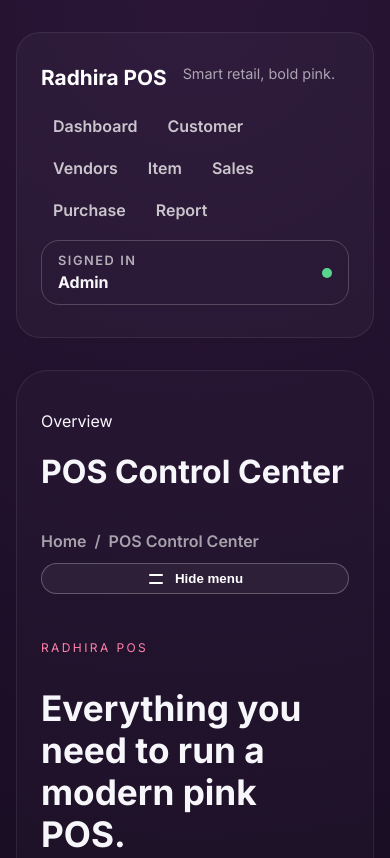
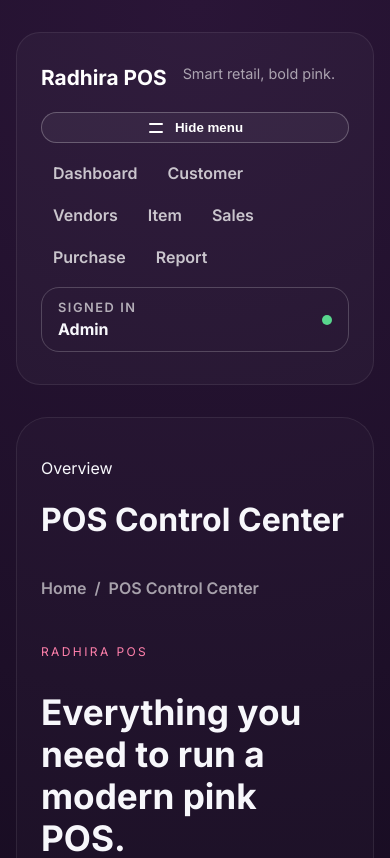
Before and after one commit to Rajeshpandey9807/Radhira_POS, an ASP.NET Core app: page / in a window 390 px wide. Shown: the top 858 px of the page. Run offline with ASP.NET Core 8, Linux system fonts and the light colour scheme; the project's own start-up code is not run, and a stand-in starts its controllers and pages; some libraries are stand-ins or nearby versions.

Commit message:
Refactor sidebar toggle and layout for better responsiveness
Co-authored-by: thgvr57mss <thgvr57mss@privaterelay.appleid.com>

```diff
--- a/src/PosApp.Web/Views/Shared/_Layout.cshtml
+++ b/src/PosApp.Web/Views/Shared/_Layout.cshtml
@@ -16,6 +16,13 @@
         <aside class="side-nav">
             <a class="brand" asp-controller="Home" asp-action="Index">Radhira POS</a>
             <p class="side-tagline">Smart retail, bold pink.</p>
+            <button type="button"
+                    class="sidebar-toggle"
+                    data-sidebar-toggle
+                    aria-pressed="false">
+                <span class="sidebar-toggle-icon" aria-hidden="true"></span>
+                <span data-sidebar-toggle-label>Hide menu</span>
+            </button>
             <nav class="nav-menu">
                 <a asp-controller="Home" asp-action="Index">Dashboard</a>
                 <a href="#">Customer</a>
@@ -40,19 +47,10 @@
                     <p class="eyebrow">Overview</p>
                     <h1>@pageTitle</h1>
                 </div>
-                <div class="top-bar-actions">
-                    <div class="breadcrumbs">
-                        <span>Home</span>
-                        <span>/</span>
-                        <span>@pageTitle</span>
-                    </div>
-                    <button type="button"
-                            class="sidebar-toggle"
-                            data-sidebar-toggle
-                            aria-pressed="false">
-                        <span class="sidebar-toggle-icon" aria-hidden="true"></span>
-                        <span data-sidebar-toggle-label>Hide menu</span>
-                    </button>
+                <div class="breadcrumbs">
+                    <span>Home</span>
+                    <span>/</span>
+                    <span>@pageTitle</span>
                 </div>
             </header>
 
--- a/src/PosApp.Web/wwwroot/css/site.css
+++ b/src/PosApp.Web/wwwroot/css/site.css
@@ -132,6 +132,10 @@ a:hover {
   font-size: 0.9rem;
 }
 
+.side-nav .sidebar-toggle {
+  margin-top: 4px;
+}
+
 .nav-menu {
   display: flex;
   flex-direction: column;
@@ -179,13 +183,6 @@ a:hover {
   font-weight: 600;
 }
 
-.top-bar-actions {
-  display: flex;
-  flex-direction: column;
-  gap: 12px;
-  align-items: flex-end;
-}
-
 .sidebar-toggle {
   display: inline-flex;
   align-items: center;
@@ -198,6 +195,8 @@ a:hover {
   font-weight: 600;
   cursor: pointer;
   transition: transform 0.15s ease, border-color 0.15s ease, background 0.15s ease;
+  width: 100%;
+  justify-content: center;
 }
 
 .sidebar-toggle:hover,
@@ -244,6 +243,15 @@ a:hover {
 }
 
 body.sidebar-collapsed .side-nav {
+  width: auto;
+  padding: 20px 16px;
+  gap: 12px;
+}
+
+body.sidebar-collapsed .side-nav .brand,
+body.sidebar-collapsed .side-nav .side-tagline,
+body.sidebar-collapsed .side-nav .nav-menu,
+body.sidebar-collapsed .side-nav .user-chip {
   display: none;
 }
 
@@ -706,11 +714,6 @@ body.sidebar-collapsed .sidebar-toggle-icon::after {
     padding: 24px;
   }
 
-  .top-bar-actions {
-    width: 100%;
-    align-items: flex-start;
-  }
-
   .sidebar-toggle {
     width: 100%;
     justify-content: center;
```
